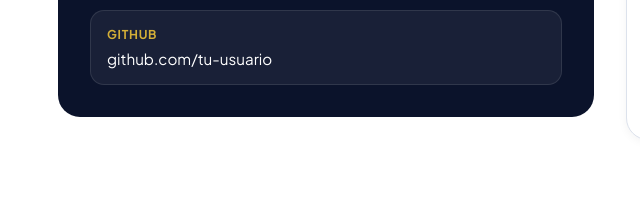
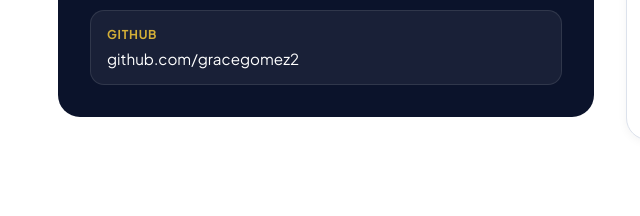
Before and after one commit to gracegomez2/gracegomez2.github.io, a plain HTML site: page index.html in a window 1280 px wide. Shown: the part 4842-5058 px from the top of the page, 2-642 px from the left. Drawn offline with Linux system fonts and the light colour scheme.

Commit message:
docs: actualizar usuario de GitHub gracegomez2

```diff
--- a/index.html
+++ b/index.html
@@ -371,7 +371,7 @@
               </li>
               <li>
                 <span>GitHub</span>
-                <a href="https://github.com/" target="_blank" rel="noopener noreferrer">github.com/tu-usuario</a>
+                <a href="https://github.com/gracegomez2" target="_blank" rel="noopener noreferrer">github.com/gracegomez2</a>
               </li>
             </ul>
           </aside>
```
